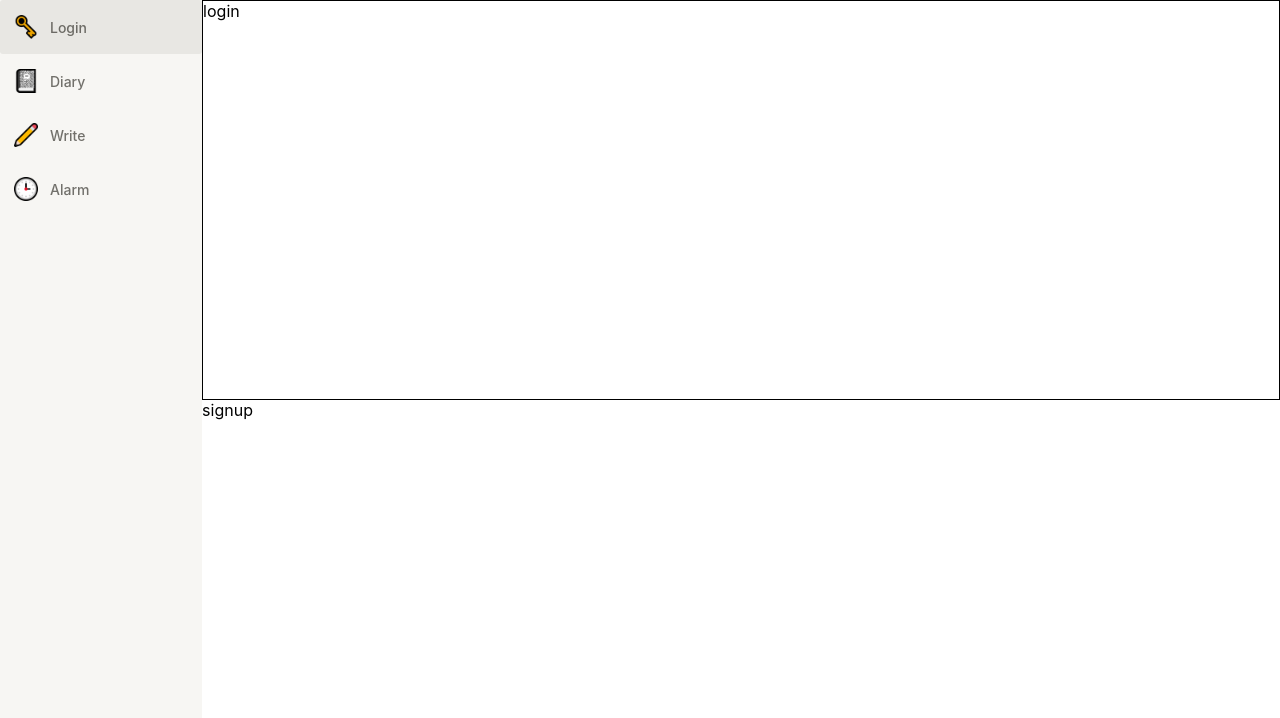
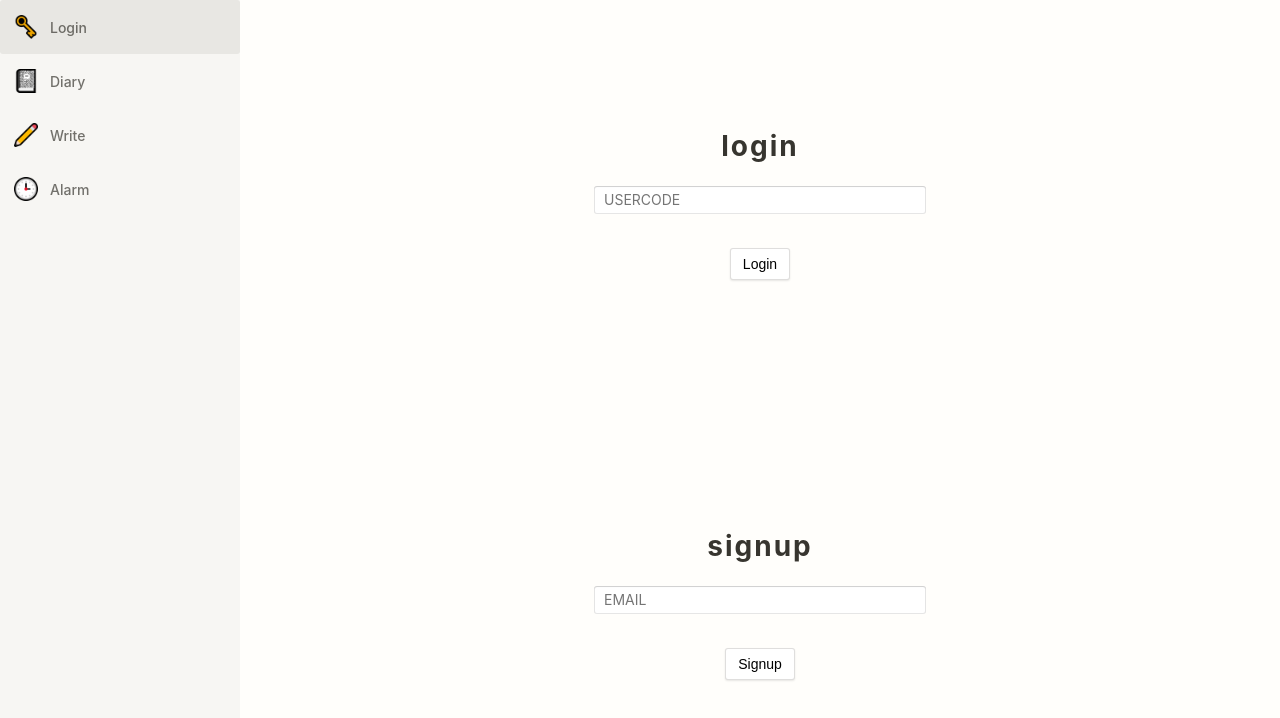
Before and after one commit to tmdgjs/DailyDiary, a React (Create React App) app in the folder dailydiary_front/: page /login in a window 1280 px wide. Shown: the top 718 px of the page. Built offline with nearby package versions, Linux system fonts and the light colour scheme.

Commit message:
[add] login page design and redux init

```diff
--- /dev/null
+++ b/dailydiary_front/src/component/action/index.js
@@ -0,0 +1,7 @@
+export const READ = 'READ';
+
+export function read(){
+    return {
+        type:READ
+    }
+}
--- a/dailydiary_front/src/component/bar/index.js
+++ b/dailydiary_front/src/component/bar/index.js
@@ -5,6 +5,7 @@ import Timer from '../../resource/timer.png'
 import Pencil from '../../resource/pencil.png'
 import Key from '../../resource/key.png'
 import './style.scss'
+import {connect} from 'react-redux'
 
 class index extends Component {
 
@@ -13,7 +14,7 @@ class index extends Component {
     }
 
     render() {
-
+        console.log(this.props.color)
         let user = null;
 
         return (
@@ -52,4 +53,11 @@ class index extends Component {
     }
 }
 
-export default index;
+let mapStateToProps = (state)=>{
+    return{
+      color: state.diary.color
+    }
+  }
+
+
+export default connect(mapStateToProps)(index);
--- a/dailydiary_front/src/component/login/index.js
+++ b/dailydiary_front/src/component/login/index.js
@@ -1,16 +1,70 @@
 import React, { Component } from 'react';
 import './style.scss'
 class index extends Component {
+
+    constructor(props){
+        super(props);
+
+        this.state = {
+            usercode : '',
+            email : ''
+
+
+        }
+    }
+
+    handleChange = async(e) => {
+        let nextState = {};
+
+        nextState[e.target.id] = e.target.value;
+        await this.setState(nextState);
+
+
+    }
+
+    handleClick = e =>{
+        const usercode = Math.floor(Math.random() * (99999-11111) + 11111);
+        const dummy = Object.assign({},this.state,{usercode : usercode})
+        console.log(dummy)
+    }
+
+
+
     render() {
         return (
             <div id="userpage_wrap">
                 <div id="login_wrap">
-                    login
+                    <div className="login_title_wrap">
+                        <h2>login</h2>
+                    </div>
+                    <div className="login_action_wrap">
+
+                        <input id="usercode" placeholder="USERCODE" value={this.state.usercode} onChange={this.handleChange}/>
+
+                    </div>
+                    <div className="login_action_button_wrap">
+                        <button>Login</button>
+                    </div>
                 </div>
 
                 <div id="signup_wrap">
-                    signup
+                    <div className="login_title_wrap">
+                        <h2>signup</h2>
+                    </div>
+
+                    <div className="login_action_wrap">
+
+                        <input  id="email" placeholder="EMAIL" value={this.state.email} onChange={this.handleChange}/>
+
+                    </div>
+
+
+                    <div className="login_action_button_wrap">
+                        <button>Signup</button>
+                    </div>
                 </div>
+
+
             </div>
         );
     }
--- a/dailydiary_front/src/component/login/style.scss
+++ b/dailydiary_front/src/component/login/style.scss
@@ -1,17 +1,99 @@
 #userpage_wrap{
-    width : 100%;
+
     height : 100%;
+    width :calc(100vw - 240px);
+    background-color: #FFFEFB;
 
-    #login_wrap{
-        border:1px solid black;
+    input{
+        font-family: -apple-system, BlinkMacSystemFont, "Segoe UI", Helvetica, "Apple Color Emoji", Arial, sans-serif, "Segoe UI Emoji", "Segoe UI Symbol";
+    }
 
-        height : 50vh;
+    .login_title_wrap{
+        font-family: -apple-system, BlinkMacSystemFont, "Segoe UI", Helvetica, "Apple Color Emoji", Arial, sans-serif, "Segoe UI Emoji", "Segoe UI Symbol";
 
-        box-sizing: border-box;
+        height: 10vh;
+        display: flex;
+        align-items: center;
+        justify-content: center;
+
+        h2{
+            margin : 0 ;padding : 0;
+            letter-spacing : 2px;
+            font-weight: 700;
+            font-size: 28px;
+            color: rgb(55, 53, 47);
+        }
     }
-    #signup_wrap{
+
+    .login_action_button_wrap{
+        font-family: -apple-system, BlinkMacSystemFont, "Segoe UI", Helvetica, "Apple Color Emoji", Arial, sans-serif, "Segoe UI Emoji", "Segoe UI Symbol";
+
+        height: 10vh;
+        display: flex;
+        align-items: center;
+        justify-content: center;
+
+        button{
+            cursor: pointer;
+            transition: background 120ms ease-in 0s;
+            border-radius: 3px;
+            height: 32px;
+            padding: 0px 12px;
+            font-size: 14px;
+            line-height: 1.2;
+            background: white;
+            border: 1px solid rgba(55, 53, 47, 0.16);
+            box-shadow: rgba(15, 15, 15, 0.1) 0px 1px 2px;
+            margin-top: 20px;
+
+            &:hover{
+                transition: background 120ms ease-in 0s;
+                background-color : rgba(55, 53, 47, 0.08)
+            }
+        }
+    }
+
+    .login_action_wrap{
+
+        width : 30%;
+        display: flex;
+        align-items: center;
+
+        font-size: 14px;
+        line-height: 20px;
+        padding: 4px 10px;
+        position: relative;
+        border-radius: 3px;
+        box-shadow: rgba(15, 15, 15, 0.1) 0px 0px 0px 1px inset, rgba(15, 15, 15, 0.1) 0px 1px 1px inset;
+        background: white;
+        cursor: text;
+
+        #usercode, #email{
+            font-size: inherit;
+            line-height: inherit;
+            border: none;
+            background: none;
+            width: 100%;
+            display: block;
+            resize: none;
+            padding: 0px;
+
+        }
+
+    }
+
+    #login_wrap, #signup_wrap{
+
 
         height : 50vh;
         box-sizing: border-box;
+        display: flex;
+        justify-content: center;
+        align-items: center;
+        flex-direction: column;
+
+
+
     }
+
 }
--- /dev/null
+++ b/dailydiary_front/src/component/main/diaryitems/diaryitem.js
@@ -0,0 +1,13 @@
+import React from 'react';
+
+const diaryitem = (props) => {
+
+    return (
+        <li className="diary_wrote_item">
+            <div className="diary_wrote_title">{props.diary.propertytitle}</div>
+            <div className="diary_wrote_txt">{props.diary.propertycontent}</div>
+        </li>
+    );
+};
+
+export default diaryitem;
--- /dev/null
+++ b/dailydiary_front/src/component/main/diaryitems/diarylist.js
@@ -0,0 +1,15 @@
+import React from 'react';
+import Diaryitem from './diaryitem'
+
+const diarylist = (props) => {
+
+    return (
+        <ul id="diary_wrote_ul">
+            {props.items.data && props.items.data.map(item => <Diaryitem key={item.id} id={item.id} diary={item}/>)}
+
+        </ul>
+
+    );
+};
+
+export default diarylist;
--- a/dailydiary_front/src/component/main/index.js
+++ b/dailydiary_front/src/component/main/index.js
@@ -1,9 +1,9 @@
 import React, { Component } from 'react';
 
 import Calendar from 'react-calendar'
-
-
-
+import {Redirect} from 'react-router-dom'
+import axios from  'axios'
+import Diarylist from './diaryitems/diarylist'
 import moment from 'moment'
 
 import './style.scss'
@@ -13,93 +13,55 @@ class index extends Component {
 
     id= 6;
     count = 6;
+    user = 45678;
+    diary_list = [];
 
     state = {
         date : new Date(),
-        diary_list : [
-            { id: 0 ,
-                p_title : '날씨',
-                p_content : ''
-            },
-            { id: 1 ,
-                p_title : '지출',
-                p_content : ''
-            },
-            { id: 2 ,
-                p_title : '음식',
-                p_content : ''
-            },
-            { id: 3 ,
-                p_title : '커밋',
-                p_content : ''
-            },
-            { id: 4 ,
-                p_title : '한 일',
-                p_content : ''
-            },
-            { id: 5 ,
-                p_title : '평가',
-                p_content : ''
-            }
-        ],
-    }
-
-    onDateChange = date => {
-        this.setState({ date })
-    };
-
-    onUpdate = (id,data) =>{
-        let property_ls = this.state.diary_list;
-
-        this.setState({
-            diary_list : property_ls.map(
-                property => id === property.id ? { ...property, ...data} : property
-            )
-        })
-    }
-
-    onCreatehandler = () =>{
-        const ppls = this.state.diary_list;
-        this.setState({
-            diary_list: ppls.concat({
-                id: this.id++,
-                p_title : '',
-                p_content : ''
-            }),
-
-        });
-
-        this.count =  this.count + 1
-
+        today : moment(this.date).format('YYYYMMDD'),
 
     }
 
-    onRemove = (id) =>{
-
-        const ppls = this.state.diary_list;
-
-        if(this.count > 1){
-            this.setState({
-                diary_list : ppls.filter(ppls=> ppls.id !== id),
-
-
-            });
-
-            this.count = this.count - 1
-        }
-        else{
-            alert("at least one collection!");
-            return;
-        }
+    async componentDidMount(){
+        await this.calldiary();
 
     }
 
-    write_diary = e =>{
-        console.log(this.state.diary_list)
+    async componentDidUpdate(){
+        await this.calldiary();
     }
+
+    async calldiary(){
+
+
+        await axios.get(`http://localhost:8080/diary/${this.state.today}/${this.user}`)
+        .then( response => {
+            this.diary_list = [];
+
+            this.diary_list = response;
+            console.log(this.diary_list.data)
+
+        })
+        .catch( response => {
+            this.diary_list = []; } );
+    }
+
+    onDateChange =  date => {
+
+        this.setState({
+            date : date,
+            today : moment(date).format('YYYYMMDD')
+        })
+
+    };
+
 
 
     render() {
+        console.log(this.props.store)
+        if(this.user === null){
+            return <Redirect to='/login' />
+        }
         return (
 
             <div id="action_wrap">
@@ -116,13 +78,8 @@ class index extends Component {
 
                     <section id="diary_contents">
                         <div id="diary_wrote_list">
-                            <ul id="diary_wrote_ul">
-                                <li className="diary_wrote_item">
-                                    <div className="diary_wrote_title">날씨</div>
-                                    <div className="diary_wrote_txt">맑음</div>
-                                </li>
+                            <Diarylist items={this.diary_list}/>
 
-                            </ul>
                         </div>
                     </section>
 
--- a/dailydiary_front/src/component/main/style.scss
+++ b/dailydiary_front/src/component/main/style.scss
@@ -26,12 +26,6 @@ body{
                 width  : 60vw;
                 max-height : 100%;
                 border:none;
-            }
-
-
-
-            .react-calendar__navigation__label{
-
             }
         }
 
--- /dev/null
+++ b/dailydiary_front/src/component/reducer/index.js
@@ -0,0 +1,30 @@
+import {READ} from '../action'
+import { combineReducers } from 'redux';
+
+const diarylistInitState ={
+    color : 'red'
+}
+
+const diary = (state = diarylistInitState ,  action) => {
+
+    console.log(state,action)
+    if(state === undefined){
+        return state ;
+
+        }
+
+
+    switch(action.type){
+        case READ:
+            return state;
+         default:
+            return state;
+    }
+
+}
+
+const diaryApp = combineReducers({
+    diary
+});
+
+export default diaryApp;
--- a/dailydiary_front/src/index.js
+++ b/dailydiary_front/src/index.js
@@ -2,9 +2,25 @@ import React from 'react';
 import ReactDOM from 'react-dom';
 import './index.css';
 import App from './App';
+import {createStore} from 'redux'
+import diaryApp from './component/reducer'
 import * as serviceWorker from './serviceWorker';
 
-ReactDOM.render(<App />, document.getElementById('root'));
+const store = createStore(diaryApp)
+
+const render = () =>{
+    ReactDOM.render(
+        <App store={store} />,
+        document.getElementById('root')
+      );
+
+}
+store.subscribe(render);
+
+render();
+
+
+
 
 // If you want your app to work offline and load faster, you can change
 // unregister() to register() below. Note this comes with some pitfalls.
```
Also changed, not shown: dailydiary_front/src/App.js (+14 -6 lines), 2 other files (tests, documents, lock files or other folders).
